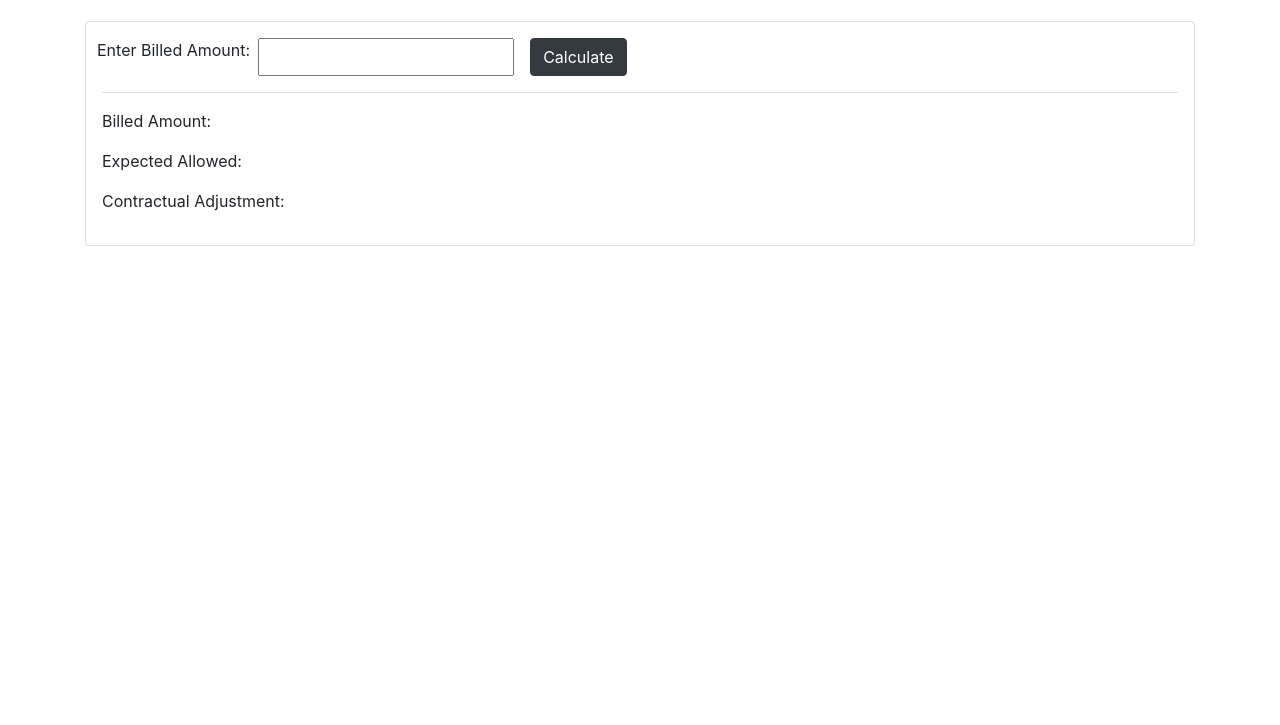
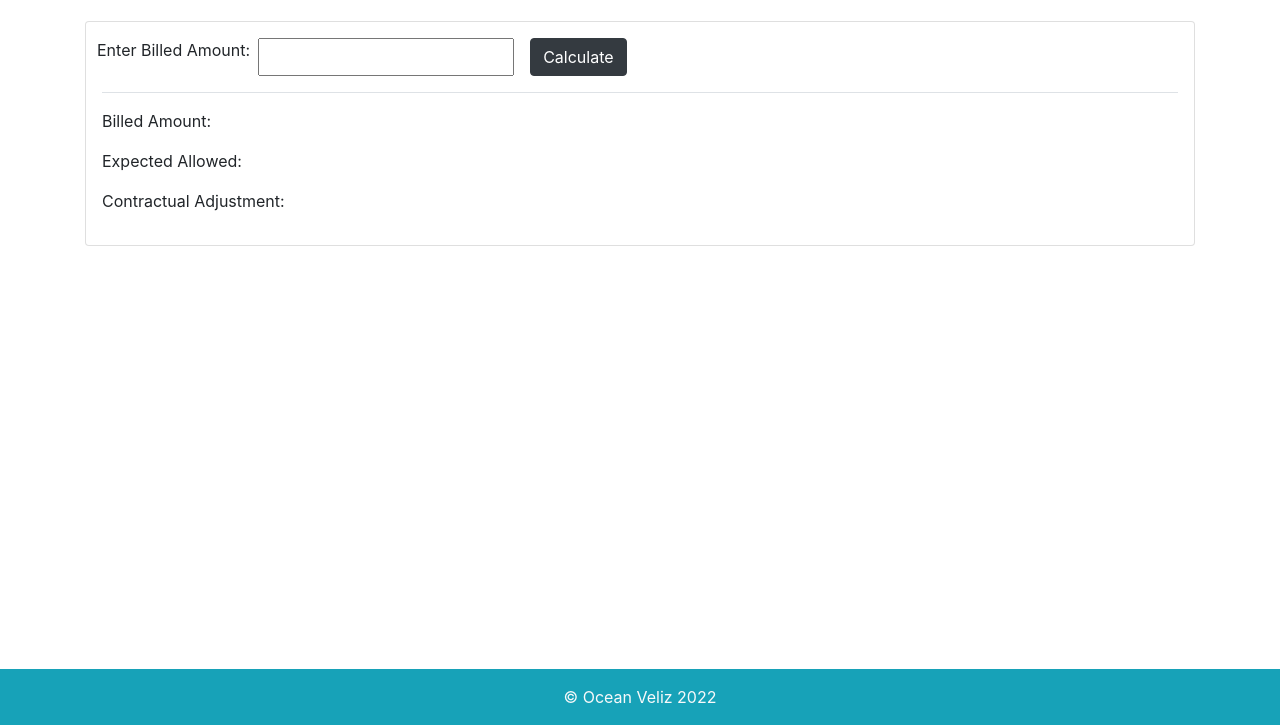
Before and after one commit to oceanlatte/medicaid-adj-calculator, a website: page index.html in a window 1280 px wide. Shown: the part 75-800 px from the top of the page. Drawn offline with nearby package versions, Linux system fonts and the light colour scheme.

Commit message:
add footer and add package json with dinero.js

```diff
--- a/index.html
+++ b/index.html
@@ -21,8 +21,9 @@
       <p>Contractual Adjustment: <span id="contractual"></span></p>
     </div>
   </div>
+  <footer class="bg-info text-light text-center fixed-bottom py-3">
+    &copy; Ocean Veliz 2022
+  </footer>
   <script src="./script.js"></script>
-  <!-- <script src="https://cdnjs.cloudflare.com/ajax/libs/dinero.js/1.9.1/dinero.min.js"></script> -->
-  <script src="https://unpkg.com/currency.js@~2.0.0/dist/currency.min.js"></script>
 </body>
 </html>
```
Also changed, not shown: package.json (added, +22 -0 lines), 2 other files.
